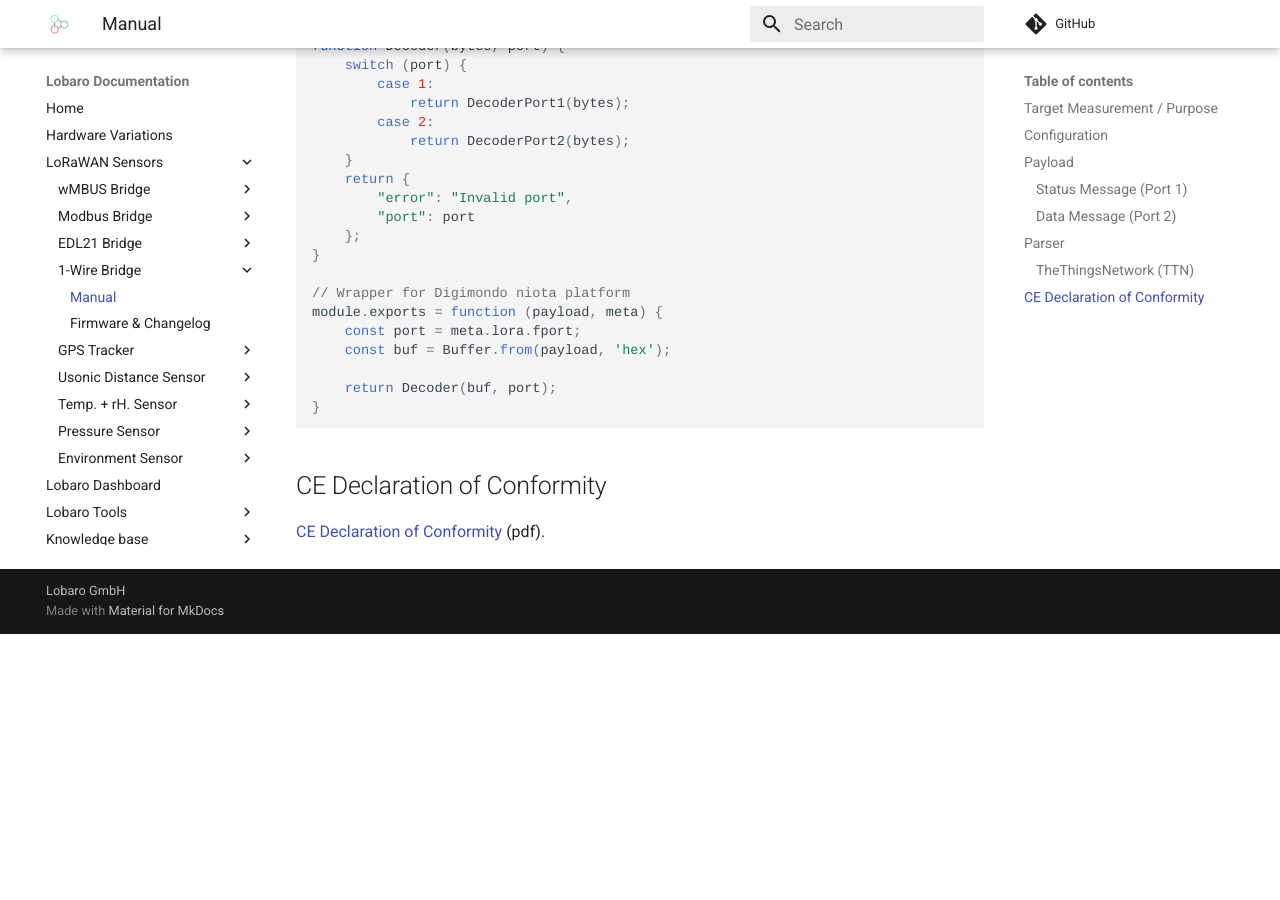
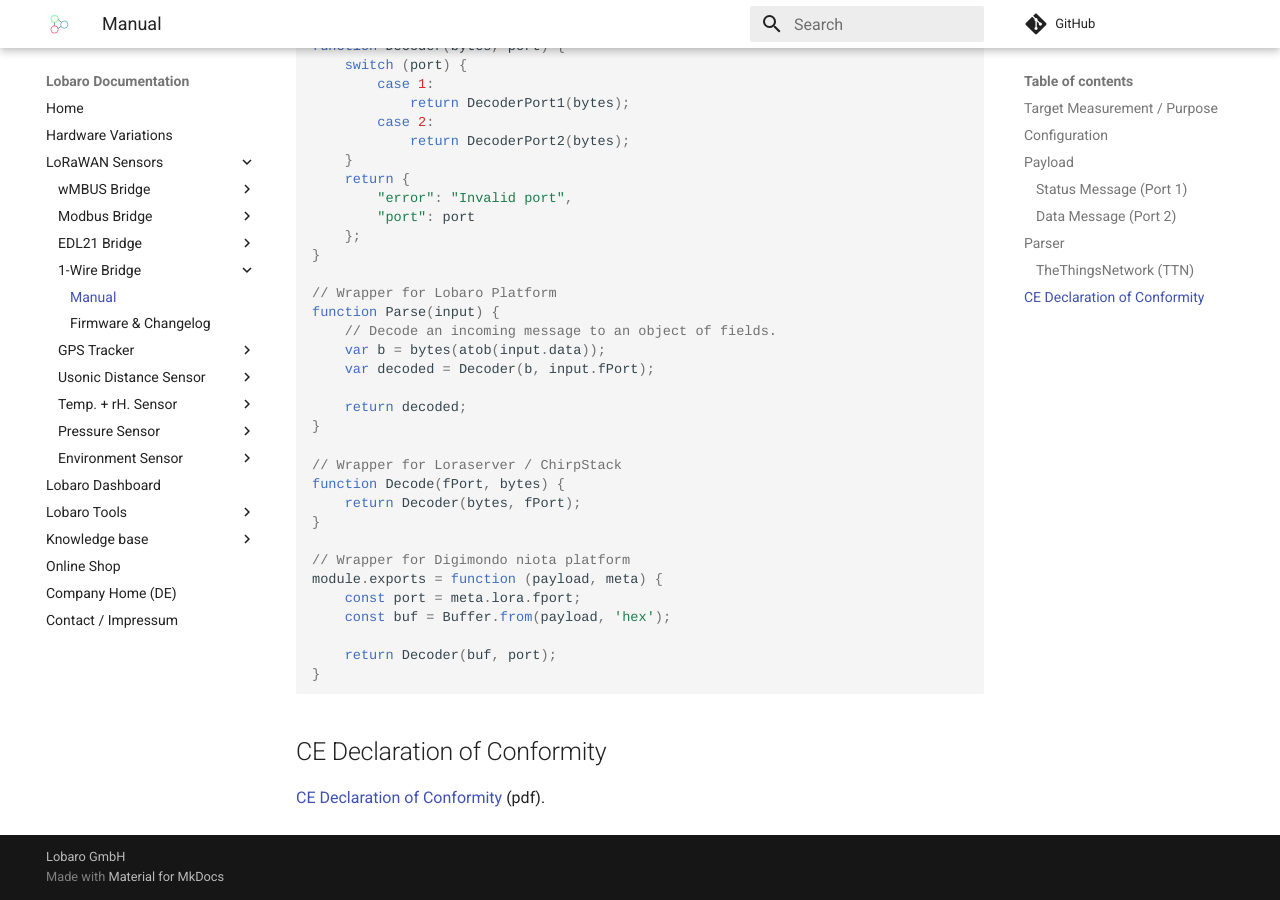
Before and after one commit to Lobaro/docs, an MkDocs documentation site: the page built from docs/lorawan-sensors/1-wire-lorawan/index.md, in a window 1280 px wide and 900 px high, scrolled down 3904 px. Built offline with MkDocs 1.6.1 and Material for MkDocs 9.7.7, drawn with Linux system fonts in a browser that asks for light colours; a script that is not in the unit is left out; comment, search, counter and statistics services are not loaded; before the commit the page ends 4538 px from its top, so only the background shows below that.

Commit message:
Update index.md
Update 1-wire parser

```diff
--- a/docs/lorawan-sensors/1-wire-lorawan/index.md
+++ b/docs/lorawan-sensors/1-wire-lorawan/index.md
@@ -166,6 +166,20 @@ function Decoder(bytes, port) {
     };
 }
 
+// Wrapper for Lobaro Platform
+function Parse(input) {
+    // Decode an incoming message to an object of fields.
+    var b = bytes(atob(input.data));
+    var decoded = Decoder(b, input.fPort);
+
+    return decoded;
+}
+
+// Wrapper for Loraserver / ChirpStack
+function Decode(fPort, bytes) {
+    return Decoder(bytes, fPort);
+}
+
 // Wrapper for Digimondo niota platform
 module.exports = function (payload, meta) {
     const port = meta.lora.fport;
```
